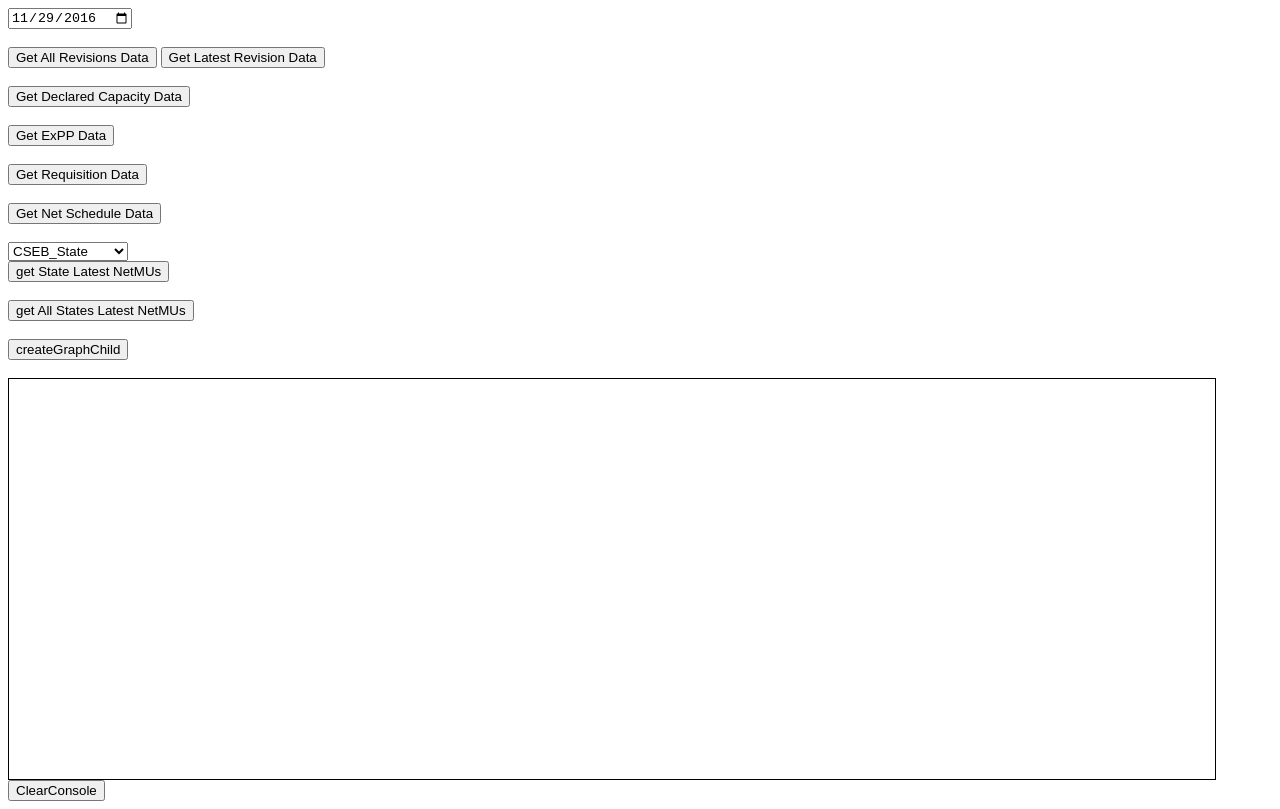
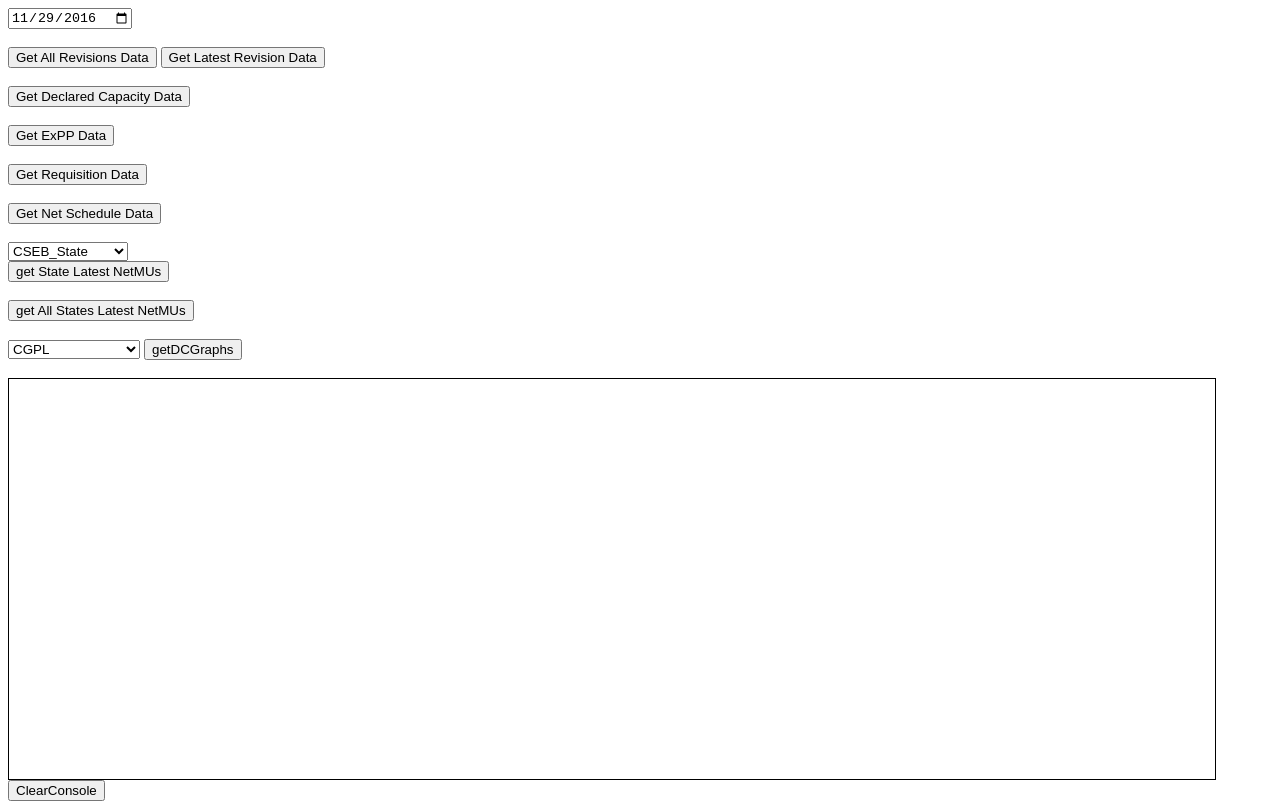
Before and after one commit to POSOCO/reporting-electron, an Electron app: page index.html in a window 1280 px wide. Drawn offline with Linux system fonts and the light colour scheme; no server answers.

Commit message:
graphs done

```diff
--- /dev/null
+++ b/dcGraphs.js
@@ -0,0 +1,29 @@
+// UI fetch function
+function getDCGraphs() {
+    var day = document.getElementById("dateInp").value;
+    getRevisionData(new Date(day), function (data) {
+        WriteLineConsole("Latest revision is " + data[0]["Revision"]);
+        var rev = data[0]["Revision"];
+        getDCData(new Date(day), rev, function (data) {
+            //WriteLineConsole(JSON.stringify(data));
+            WriteLineConsole("Launching the graph window...");
+            var generatorIndex = 2;
+            //get the header values
+            var genSelectEl = document.getElementById("generatorSelect");
+            var selectedGenerator = genSelectEl.options[genSelectEl.selectedIndex].value;
+            for (var i = 0; i < data.jaggedarray[0].length; i++) {
+                var dataStr = data.jaggedarray[0][i];
+                if(dataStr.indexOf(selectedGenerator) == 0){
+                    generatorIndex = i;
+                }
+            }
+            //get the time block rows
+            var orderedPairs = [];
+            //get the generatorIndex
+            for (var blk = 1; blk <= 96; blk++) {
+                orderedPairs.push([data.jaggedarray[blk][0], data.jaggedarray[blk][generatorIndex]]);
+            }
+            ipc.send('create-graph-replace', {data: orderedPairs});
+        });
+    });
+}
--- a/graphChild.js
+++ b/graphChild.js
@@ -1,5 +1,4 @@
 var ipc = require("electron").ipcRenderer;
-
 
 
 var trace1 = {
@@ -24,8 +23,7 @@ ipc.on('append-graph-data', function (event, data) {
 
 ipc.on('replace-graph-data', function (event, data) {
     trace1.x = [];
-    trace1.y
-        = [];
+    trace1.y = [];
     for (var i = 0; i < data.data.length; i++) {
         trace1.x.push(data.data[i][0]);
         trace1.y.push(data.data[i][1]);
--- a/index.html
+++ b/index.html
@@ -33,13 +33,76 @@
     <br><br>
     <button id="getAllStatesTotalNetMUbutton" onclick="getAllStatesTotalNetMU()">get All States Latest NetMUs</button>
     <br><br>
-    <button id="createGraphChildButton" onclick="createGraphChild()">createGraphChild</button>
+    <select id="generatorSelect">
+        <option value="CGPL">CGPL</option>
+        <option value="GANDHAR-APM">GANDHAR-APM</option>
+        <option value="GANDHAR-NAPM">GANDHAR-NAPM</option>
+        <option value="GANDHAR-RLNG">GANDHAR-RLNG</option>
+        <option value="KAPS">KAPS</option>
+        <option value="KAWAS-APM">KAWAS-APM</option>
+        <option value="KAWAS-NAPM">KAWAS-NAPM</option>
+        <option value="KAWAS-RLNG">KAWAS-RLNG</option>
+        <option value="KAWAS-zLIQ">KAWAS-zLIQ</option>
+        <option value="KSTPS I&amp;II">KSTPS I&amp;II</option>
+        <option value="KSTPS7">KSTPS7</option>
+        <option value="MOUDA">MOUDA</option>
+        <option value="NSPCL">NSPCL</option>
+        <option value="RGPPL_EBID">RGPPL_EBID</option>
+        <option value="RGPPL-GAS">RGPPL-GAS</option>
+        <option value="RGPPL-RLNG">RGPPL-RLNG</option>
+        <option value="SASAN">SASAN</option>
+        <option value="SIPAT I">SIPAT I</option>
+        <option value="SIPAT II">SIPAT II</option>
+        <option value="SSP">SSP</option>
+        <option value="TAPS-I">TAPS-I</option>
+        <option value="TAPS-II">TAPS-II</option>
+        <option value="VSTPS I">VSTPS I</option>
+        <option value="VSTPS II">VSTPS II</option>
+        <option value="VSTPS III">VSTPS III</option>
+        <option value="VSTPS IV">VSTPS IV</option>
+        <option value="VSTPS V">VSTPS V</option>
+        <option value="Grand Total">Grand Total</option>
+        <option value="Time Block">Time Block</option>
+        <option value="Time Desc">Time Desc</option>
+        <option value="CGPL">CGPL</option>
+        <option value="GANDHAR-APM">GANDHAR-APM</option>
+        <option value="GANDHAR-NAPM">GANDHAR-NAPM</option>
+        <option value="GANDHAR-RLNG">GANDHAR-RLNG</option>
+        <option value="KAPS">KAPS</option>
+        <option value="KAWAS-APM">KAWAS-APM</option>
+        <option value="KAWAS-NAPM">KAWAS-NAPM</option>
+        <option value="KAWAS-RLNG">KAWAS-RLNG</option>
+        <option value="KAWAS-zLIQ">KAWAS-zLIQ</option>
+        <option value="KSTPS I&amp;II">KSTPS I&amp;II</option>
+        <option value="KSTPS7">KSTPS7</option>
+        <option value="MOUDA">MOUDA</option>
+        <option value="NSPCL">NSPCL</option>
+        <option value="RGPPL_EBID">RGPPL_EBID</option>
+        <option value="RGPPL-GAS">RGPPL-GAS</option>
+        <option value="RGPPL-RLNG">RGPPL-RLNG</option>
+        <option value="SASAN">SASAN</option>
+        <option value="SIPAT I">SIPAT I</option>
+        <option value="SIPAT II">SIPAT II</option>
+        <option value="SSP">SSP</option>
+        <option value="TAPS-I">TAPS-I</option>
+        <option value="TAPS-II">TAPS-II</option>
+        <option value="VSTPS I">VSTPS I</option>
+        <option value="VSTPS II">VSTPS II</option>
+        <option value="VSTPS III">VSTPS III</option>
+        <option value="VSTPS IV">VSTPS IV</option>
+        <option value="VSTPS V">VSTPS V</option>
+        <option value="Grand Total">Grand Total</option>
+    </select>
+    </select>
+    <button id="getDCGraphsButton" onclick="getDCGraphs()">getDCGraphs</button>
     <br><br>
+
     <div id="console" style="border: 1px solid black;width: 95%;height: 400px;overflow: auto;padding-left:5px">
     </div>
     <button onclick="clearConsole()">ClearConsole</button>
 </div>
 <script src="index.js"></script>
 <script src="netSchedules.js"></script>
+<script src="dcGraphs.js"></script>
 </body>
 </html>
```
Also changed, not shown: main.js (+35 -0 lines).
